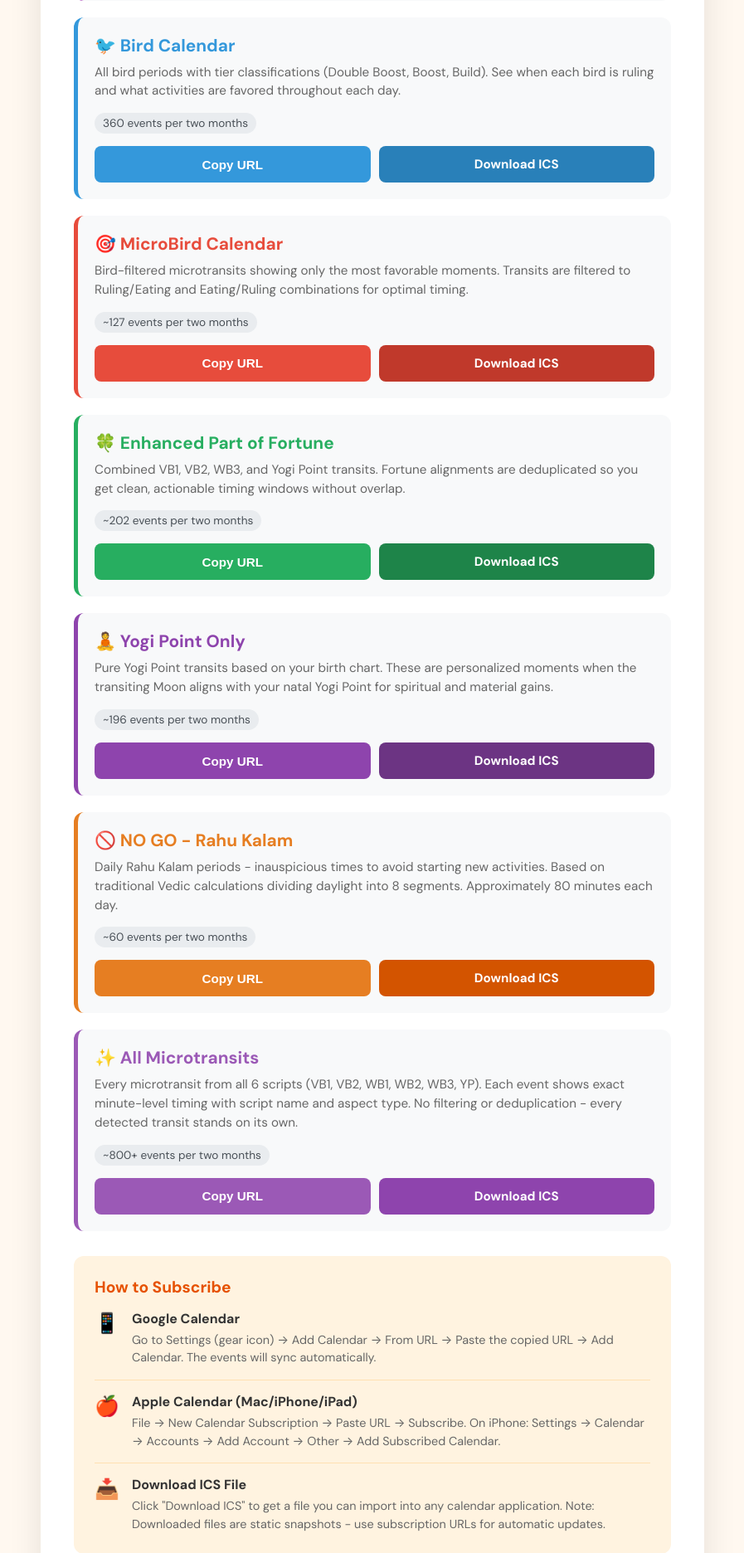
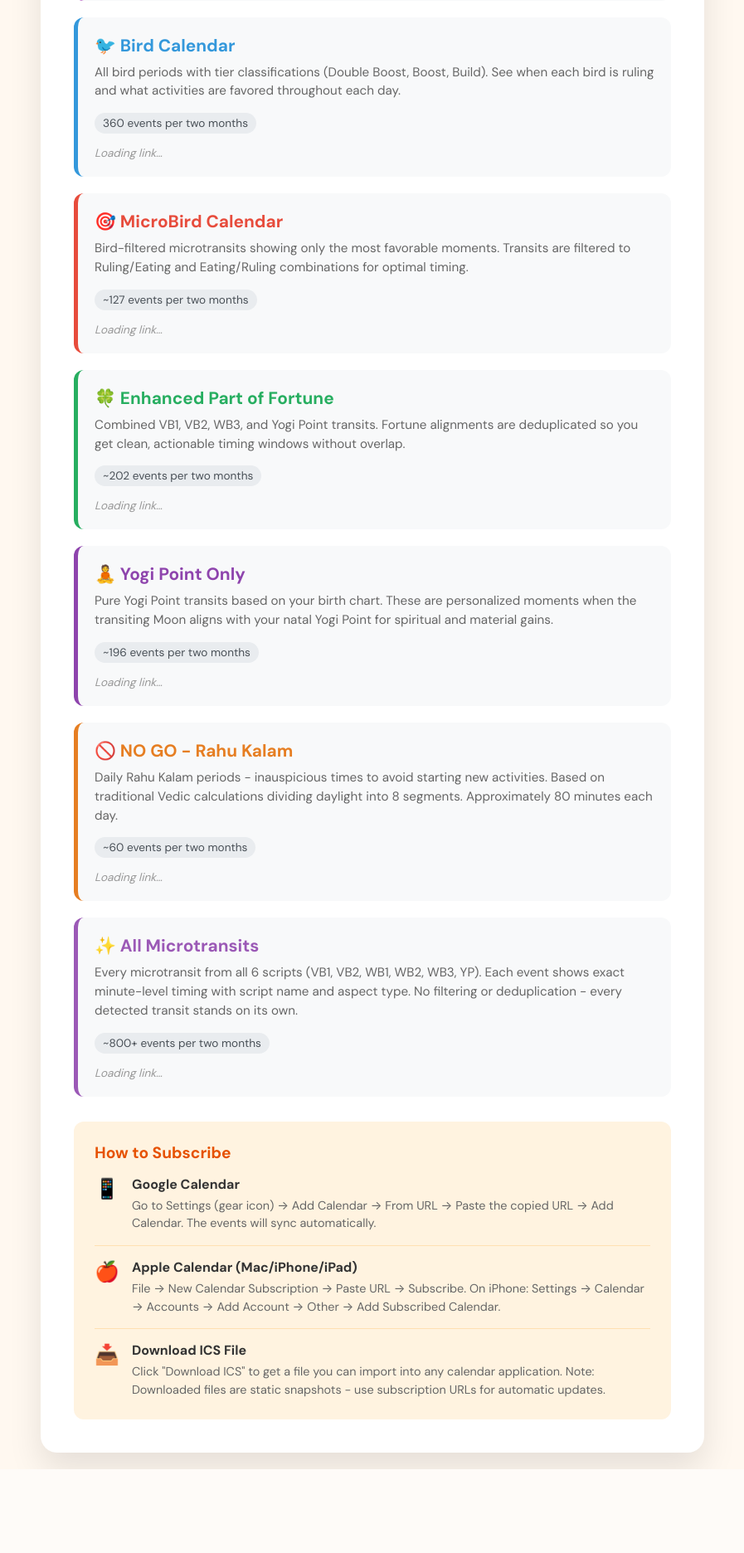
Before and after one commit to promptcreative/PromptPostPromote, a Flask app: page /calendar-feeds in a window 1280 px wide. Shown: the part 1344-3216 px from the top of the page at 83% size, without its empty margins (191-1088 px from the left). After the commit the page ends 3115 px from the top, so only its background shows below. Run offline with Flask 3, Linux system fonts and the light colour scheme.

Commit message:
Add dynamically loaded authenticated URLs to calendar feeds
Update rebuild/templates/calendar_feeds.html to dynamically fetch and display authenticated URLs for various calendar feeds via JavaScript, replacing static links.

Replit-Commit-Author: Agent
Replit-Commit-Session-Id: 14b8fc9c-c4c9-4f88-baf1-1739a2dde01e
Replit-Commit-Checkpoint-Type: full_checkpoint
Replit-Commit-Event-Id: dd09e92c-4f26-45a5-8a54-8b2f687dcc9e
Replit-Commit-Screenshot-Url: https://storage.googleapis.com/screenshot-production-us-central1/30ee62ef-6217-4b87-a722-461492ab16a9/14b8fc9c-c4c9-4f88-baf1-1739a2dde01e/2jEMz8f
Replit-Helium-Checkpoint-Created: true

```diff
--- a/rebuild/templates/calendar_feeds.html
+++ b/rebuild/templates/calendar_feeds.html
@@ -143,6 +143,12 @@
             font-size: 0.95rem;
             margin-bottom: 15px;
             line-height: 1.5;
+        }
+
+        .feed-loading {
+            color: #999;
+            font-size: 0.85rem;
+            font-style: italic;
         }
 
         .feed-stats {
@@ -374,9 +380,8 @@
                     All bird periods with tier classifications (Double Boost, Boost, Build). See when each bird is ruling and what activities are favored throughout each day.
                 </div>
                 <div class="feed-stats">360 events per two months</div>
-                <div class="feed-actions">
-                    <button class="feed-btn feed-btn-copy" onclick="copyUrl('/calendar/bird_batch.ics', this)">Copy URL</button>
-                    <a href="/calendar/bird_batch.ics" download class="feed-btn feed-btn-download">Download ICS</a>
+                <div class="feed-actions" id="actions-bird_batch">
+                    <span class="feed-loading">Loading link…</span>
                 </div>
             </div>
 
@@ -386,9 +391,8 @@
                     Bird-filtered microtransits showing only the most favorable moments. Transits are filtered to Ruling/Eating and Eating/Ruling combinations for optimal timing.
                 </div>
                 <div class="feed-stats">~127 events per two months</div>
-                <div class="feed-actions">
-                    <button class="feed-btn feed-btn-copy" onclick="copyUrl('/calendar/microbird.ics', this)">Copy URL</button>
-                    <a href="/calendar/microbird.ics" download class="feed-btn feed-btn-download">Download ICS</a>
+                <div class="feed-actions" id="actions-microbird">
+                    <span class="feed-loading">Loading link…</span>
                 </div>
             </div>
 
@@ -398,9 +402,8 @@
                     Combined VB1, VB2, WB3, and Yogi Point transits. Fortune alignments are deduplicated so you get clean, actionable timing windows without overlap.
                 </div>
                 <div class="feed-stats">~202 events per two months</div>
-                <div class="feed-actions">
-                    <button class="feed-btn feed-btn-copy" onclick="copyUrl('/calendar/enhanced_pof.ics', this)">Copy URL</button>
-                    <a href="/calendar/enhanced_pof.ics" download class="feed-btn feed-btn-download">Download ICS</a>
+                <div class="feed-actions" id="actions-enhanced_pof">
+                    <span class="feed-loading">Loading link…</span>
                 </div>
             </div>
 
@@ -410,9 +413,8 @@
                     Pure Yogi Point transits based on your birth chart. These are personalized moments when the transiting Moon aligns with your natal Yogi Point for spiritual and material gains.
                 </div>
                 <div class="feed-stats">~196 events per two months</div>
-                <div class="feed-actions">
-                    <button class="feed-btn feed-btn-copy" onclick="copyUrl('/calendar/yp_only.ics', this)">Copy URL</button>
-                    <a href="/calendar/yp_only.ics" download class="feed-btn feed-btn-download">Download ICS</a>
+                <div class="feed-actions" id="actions-yogi_point">
+                    <span class="feed-loading">Loading link…</span>
                 </div>
             </div>
 
@@ -422,9 +424,8 @@
                     Daily Rahu Kalam periods - inauspicious times to avoid starting new activities. Based on traditional Vedic calculations dividing daylight into 8 segments. Approximately 80 minutes each day.
                 </div>
                 <div class="feed-stats">~60 events per two months</div>
-                <div class="feed-actions">
-                    <button class="feed-btn feed-btn-copy" onclick="copyUrl('/calendar/nogo.ics', this)">Copy URL</button>
-                    <a href="/calendar/nogo.ics" download class="feed-btn feed-btn-download">Download ICS</a>
+                <div class="feed-actions" id="actions-nogo">
+                    <span class="feed-loading">Loading link…</span>
                 </div>
             </div>
 
@@ -434,9 +435,8 @@
                     Every microtransit from all 6 scripts (VB1, VB2, WB1, WB2, WB3, YP). Each event shows exact minute-level timing with script name and aspect type. No filtering or deduplication - every detected transit stands on its own.
                 </div>
                 <div class="feed-stats">~800+ events per two months</div>
-                <div class="feed-actions">
-                    <button class="feed-btn feed-btn-copy" onclick="copyUrl('/calendar/all_microtransits.ics', this)">Copy URL</button>
-                    <a href="/calendar/all_microtransits.ics" download class="feed-btn feed-btn-download">Download ICS</a>
+                <div class="feed-actions" id="actions-all_microtransits">
+                    <span class="feed-loading">Loading link…</span>
                 </div>
             </div>
         </div>
@@ -474,24 +474,61 @@
 
     <script>
         function copyUrl(path, button) {
-            const fullUrl = window.location.origin + path;
+            const fullUrl = path.startsWith('http') ? path : window.location.origin + path;
             navigator.clipboard.writeText(fullUrl).then(() => {
                 const originalText = button.textContent;
-                const originalBg = button.style.background;
                 button.textContent = 'Copied!';
-
                 const feedback = document.getElementById('copyFeedback');
                 feedback.style.display = 'block';
-
                 setTimeout(() => {
                     button.textContent = originalText;
                     feedback.style.display = 'none';
                 }, 2000);
             }).catch(err => {
-                console.error('Failed to copy URL:', err);
                 prompt('Copy this URL:', fullUrl);
             });
         }
+
+        function renderFeedActions(containerId, fullUrl, btnCopyClass, btnDownloadClass) {
+            const el = document.getElementById(containerId);
+            if (!el) return;
+            el.innerHTML = `
+                <button class="feed-btn ${btnCopyClass}" onclick="copyUrl('${fullUrl}', this)">Copy URL</button>
+                <a href="${fullUrl}" download class="feed-btn ${btnDownloadClass}">Download ICS</a>
+            `;
+        }
+
+        const feedStyles = {
+            bird_batch:       ['feed-btn-copy',    'feed-btn-download'],
+            microbird:        ['feed-btn-copy',    'feed-btn-download'],
+            enhanced_pof:     ['feed-btn-copy',    'feed-btn-download'],
+            yogi_point:       ['feed-btn-copy',    'feed-btn-download'],
+            nogo:             ['feed-btn-copy',    'feed-btn-download'],
+            all_microtransits:['feed-btn-copy',    'feed-btn-download'],
+        };
+
+        document.addEventListener('DOMContentLoaded', async function() {
+            try {
+                const res = await fetch('/api/calendar-feeds');
+                if (!res.ok) return;
+                const data = await res.json();
+                const feeds = data.feeds || data;
+                const origin = window.location.origin;
+
+                for (const [key, styles] of Object.entries(feedStyles)) {
+                    const feedUrl = feeds[key];
+                    if (!feedUrl) continue;
+                    const fullUrl = feedUrl.startsWith('http') ? feedUrl : origin + feedUrl;
+                    renderFeedActions(`actions-${key}`, fullUrl, styles[0], styles[1]);
+                }
+            } catch(e) {
+                console.error('Could not load calendar feed URLs:', e);
+                for (const key of Object.keys(feedStyles)) {
+                    const el = document.getElementById(`actions-${key}`);
+                    if (el) el.innerHTML = '<span style="color:#999;font-size:0.85rem;">Sign in to access</span>';
+                }
+            }
+        });
     </script>
 </body>
 </html>
```
Also changed, not shown: attached_assets/image_1773868372447.png (added).
